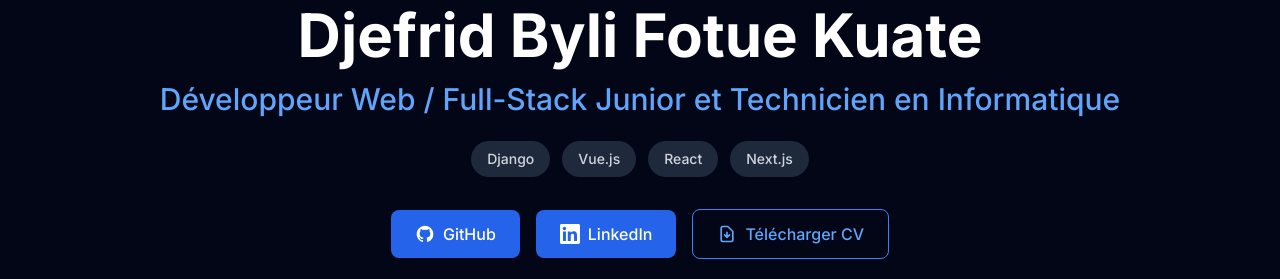
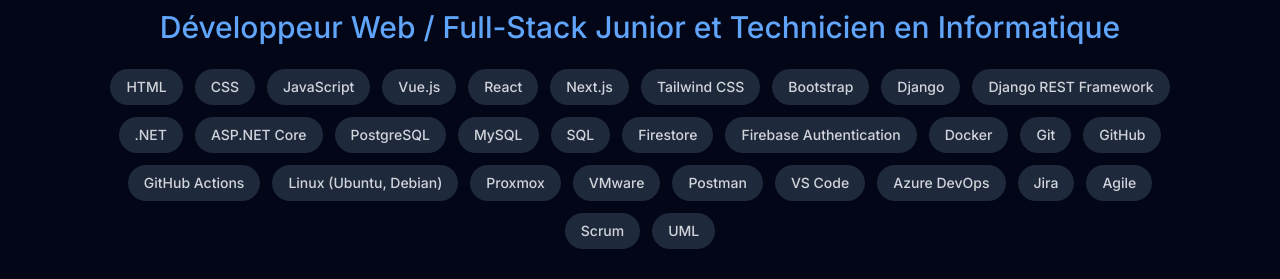
Before and after one commit to Djefrid/portfolio, a Next.js app: page / in a window 1280 px wide. Shown: the part 300-579 px from the top of the page. Built offline with nearby package versions, Linux system fonts and the light colour scheme; no server answers; the database is empty.

Commit message:
update stack

```diff
--- a/data/portfolio-data.ts
+++ b/data/portfolio-data.ts
@@ -3,12 +3,56 @@
 export const personalInfo: PersonalInfo = {
   name: "Djefrid Byli Fotue Kuate",
   title: "Développeur Web / Full-Stack Junior et Technicien en Informatique",
-  stack: ["Django", "Vue.js", "React", "Next.js"],
+  stack: [
+    // Frontend
+    "HTML",
+    "CSS",
+    "JavaScript",
+    "Vue.js",
+    "React",
+    "Next.js",
+    "Tailwind CSS",
+    "Bootstrap",
+
+    // Backend
+    "Django",
+    "Django REST Framework",
+    ".NET",
+    "ASP.NET Core",
+
+    // Bases de données
+    "PostgreSQL",
+    "MySQL",
+    "SQL",
+    "Firestore",
+
+    // Authentification
+    "Firebase Authentication",
+
+    // DevOps / Systèmes
+    "Docker",
+    "Git",
+    "GitHub",
+    "GitHub Actions",
+    "Linux (Ubuntu, Debian)",
+    "Proxmox",
+    "VMware",
+
+    // Outils & Méthodologies
+    "Postman",
+    "VS Code",
+    "Azure DevOps",
+    "Jira",
+    "Agile",
+    "Scrum",
+    "UML"
+  ],
   email: "djeffkuate@gmail.com",
-  github: "https://github.com/votre-username",
+  github: "https://github.com/Djefrid",
   linkedin: "https://www.linkedin.com/in/djefrid-byli-fotue-kuate-a30633225/",
   cvUrl: "/cv.pdf"
 };
+
 
 export const aboutInfo: AboutInfo = {
   paragraphs: [
```
